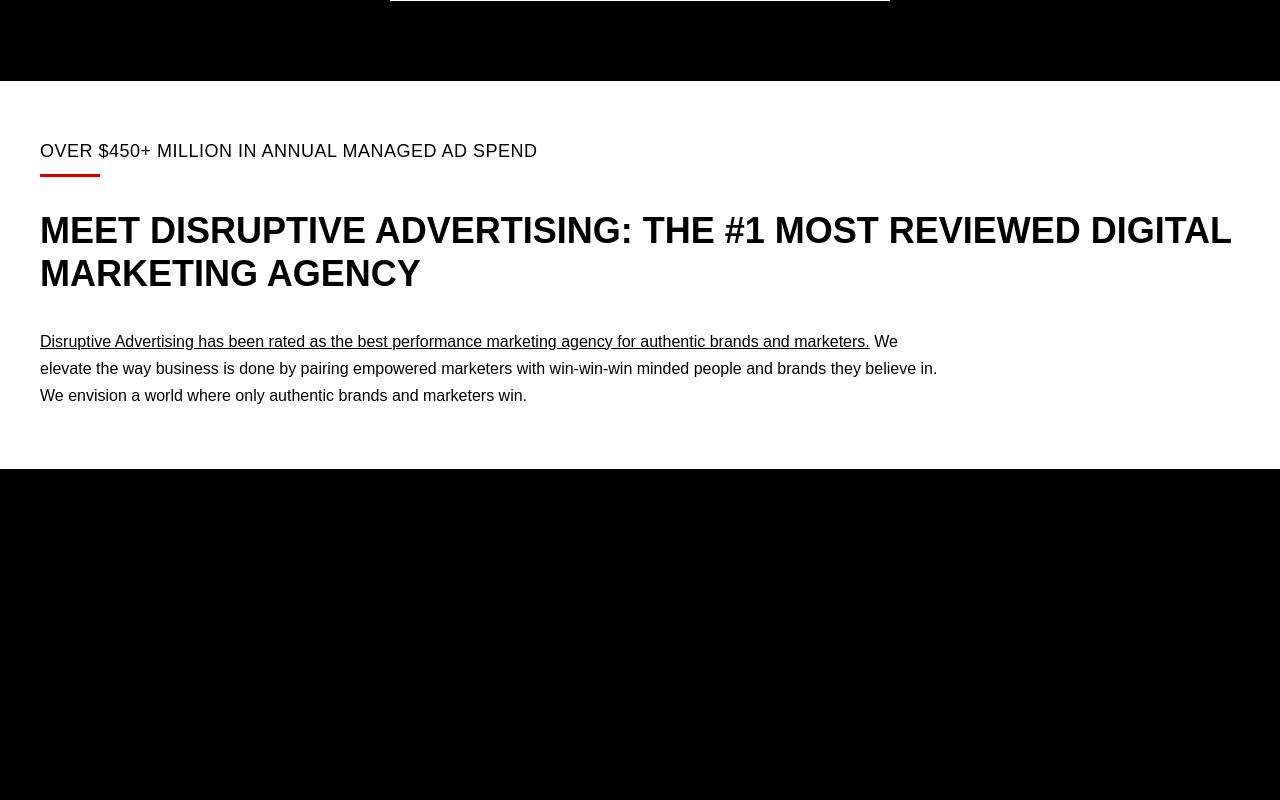
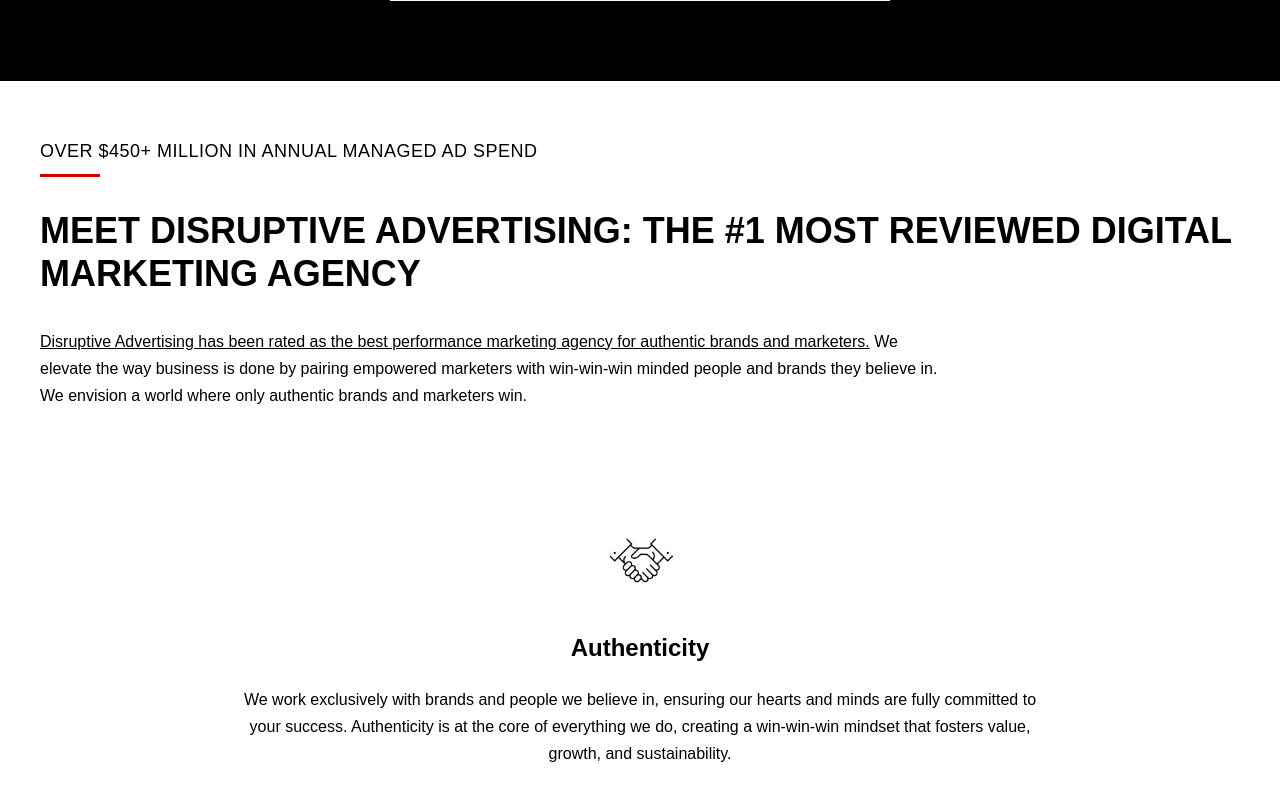
Before and after one commit to Molly256/disruptivewebsite, a Next.js app: page / in a window 1280 px wide. Shown: the part 6897-7697 px from the top of the page. Before the commit the page ends 7366 px from the top, so only its background shows below. Built offline with nearby package versions, Linux system fonts and the light colour scheme.

Commit message:
Add white section with ad spend and agency intro

```diff
--- a/app/page.js
+++ b/app/page.js
@@ -180,6 +180,13 @@ return (
 </p>
 </div>
 </section>
+<section style={{background: '#fff',width: '100vw',marginLeft: 'calc(-50vw + 50%)',padding: '60px 20px'}}>
+<div style={{ maxWidth: '1200px', margin: '0 auto', textAlign: 'center' }}>
+<img src="/authentic.png" alt="Authenticity" style={{width: '120px',height: 'auto',margin: '0 auto 40px'}} />
+<h3 style={{fontSize: '24px',fontWeight: '700',color: '#000',marginBottom: '24px'}}>Authenticity</h3>
+<p style={{fontSize: '16px',fontWeight: '400',color: '#000',lineHeight: '1.7',maxWidth: '800px',margin: '0 auto'}}>We work exclusively with brands and people we believe in, ensuring our hearts and minds are fully committed to your success. Authenticity is at the core of everything we do, creating a win-win-win mindset that fosters value, growth, and sustainability.</p>
+</div>
+</section>
 </main>
 )
 }
```
Also changed, not shown: public/authentic.png (renamed from public/authen.png).
